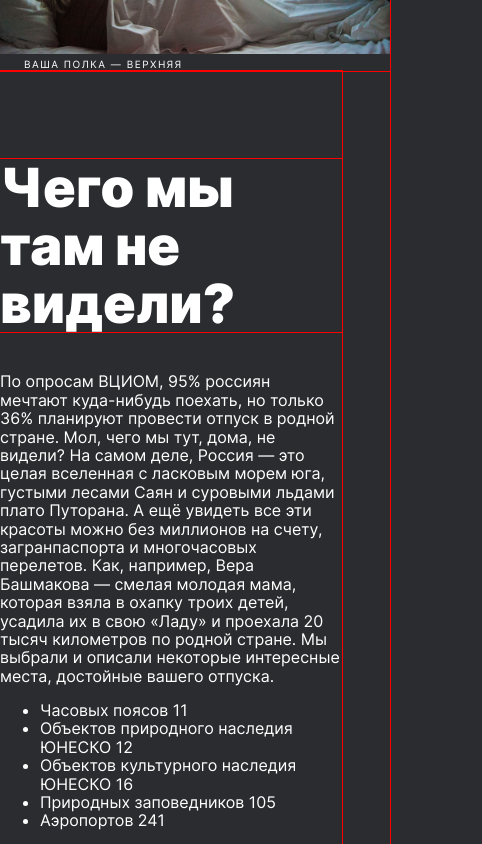
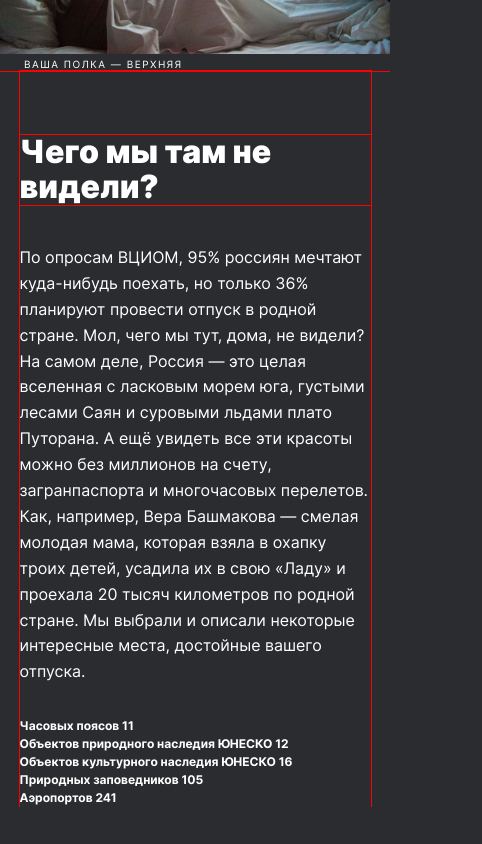
Before and after one commit to kohanniy/russian-travel, a plain HTML site: page index.html in a window 390 px wide. Shown: the part 480-1324 px from the top of the page, 482 px wide, since content can reach past the window. After the commit the page ends 1287 px from the top, so only its background shows below. Drawn offline with Linux system fonts and the light colour scheme.

Commit message:
Complete feature/intro

```diff
--- /dev/null
+++ b/blocks/intro/__fact/intro__fact.css
@@ -0,0 +1,5 @@
+.intro__fact {
+  font-weight: bold;
+  font-size: 12px;
+  line-height: 1.5;
+}
--- /dev/null
+++ b/blocks/intro/__facts/intro__facts.css
@@ -0,0 +1,12 @@
+.intro__facts {
+  max-width: 690px;
+  list-style: none;
+  margin: 0;
+  padding: 0;
+}
+
+@media screen and (max-width: 768px) {
+  .intro__facts {
+    width: 100%;
+  }
+}
--- /dev/null
+++ b/blocks/intro/__text/intro__text.css
@@ -0,0 +1,19 @@
+.intro__text {
+  max-width: 690px;
+  margin: 0;
+  margin-bottom: 32px;
+  font-weight: normal;
+  font-size: 16px;
+  line-height: 1.62;
+}
+
+/* Чтобы абзацы не слиплись, если вдруг в будущем решат добавить еще абзацев */
+.intro__text + .intro__text {
+  margin-top: 20px;
+}
+
+@media screen and (max-width: 768px) {
+  .intro__text {
+    width: 100%;
+  }
+}
--- a/blocks/intro/__title/intro__title.css
+++ b/blocks/intro/__title/intro__title.css
@@ -1,9 +1,28 @@
 .intro__title {
   outline: 1px solid red;
-  width: ;
+  max-width: 690px;
   margin: 0;
   margin-bottom: 40px;
   font-weight: 900;
   font-size: 54px;
   line-height: 1.07;
 }
+
+@media screen and (max-width: 768px) {
+  .intro__title {
+    width: 100%;
+  }
+}
+
+@media screen and (max-width: 720px) {
+  .intro__title {
+    font-size: 40px;
+  }
+}
+
+@media screen and (max-width: 426px) {
+  .intro__title {
+    font-size: 32px;
+    line-height: 1.09;
+  }
+}
--- a/blocks/intro/intro.css
+++ b/blocks/intro/intro.css
@@ -1,10 +1,15 @@
 @import url(./__title/intro__title.css);
+
+@import url(./__text/intro__text.css);
+
+@import url(./__facts/intro__facts.css);
+
+@import url(./__fact/intro__fact.css);
 
 .intro {
   outline: 1px solid red;
-  width: 690px;
+  max-width: 984px;;
   padding-top: 92px;
-  align-self: stretch;
 }
 
 @media screen and (max-width: 1024px) {
@@ -20,7 +25,7 @@
   }
 }
 
-@media screen and (max-width: 375px) {
+@media screen and (max-width: 425px) {
   .intro {
     width: 90%;
     padding-top: 64px;
--- a/blocks/lead/__subtitle/lead__subtitle.css
+++ b/blocks/lead/__subtitle/lead__subtitle.css
@@ -15,9 +15,16 @@
   }
 }
 
-@media screen and (max-width: 724px) {
+@media screen and (max-width: 720px) {
   .lead__subtitle {
     width: 90%;
+    font-size: 20px;
+    line-height: 1.25;
+  }
+}
+
+@media screen and (max-width: 426px) {
+  .lead__subtitle {
     margin-bottom: 40px;
     font-size: 16px;
     line-height: 1.25;
--- a/blocks/lead/__title/lead__title.css
+++ b/blocks/lead/__title/lead__title.css
@@ -9,9 +9,16 @@
   margin-bottom: 32px;
 }
 
-@media screen and (max-width: 724px) {
+@media screen and (max-width: 720px) {
   .lead__title {
-    width: 90%;
+    max-width: 100%;
+    font-size: 60px;
+  }
+}
+
+@media screen and (max-width: 426px) {
+  .lead__title {
+    max-width: 90%;
     font-size: 40px;
     line-height: 1.1;
     margin-bottom: 16px;
--- a/index.html
+++ b/index.html
@@ -32,7 +32,7 @@
     <section class="intro">
         <h2 class="intro__title">Чего мы там не видели?</h2>
         <p class="intro__text">По опросам ВЦИОМ, 95% россиян мечтают куда-нибудь поехать, но только 36% планируют провести отпуск в родной стране. Мол, чего мы тут, дома, не видели? На самом деле, Россия — это целая вселенная с ласковым морем юга, густыми лесами Саян и суровыми льдами плато Путорана. А ещё увидеть все эти красоты можно без миллионов на счету, загранпаспорта и многочасовых перелетов. Как, например, Вера Башмакова — смелая молодая мама, которая взяла в охапку троих детей, усадила их в свою «Ладу» и проехала 20 тысяч километров по родной стране. Мы выбрали и описали некоторые интересные места, достойные вашего отпуска.</p>
-        <ul class="intro-facts">
+        <ul class="intro__facts">
           <li class="intro__fact">Часовых поясов 11</li>
           <li class="intro__fact">Объектов природного наследия ЮНЕСКО 12</li>
           <li class="intro__fact">Объектов культурного наследия ЮНЕСКО 16</li>
@@ -40,7 +40,7 @@
           <li class="intro__fact">Аэропортов 241</li>
         </ul>
     </section>
-    <section class="photo-grid">
+    <!-- <section class="photo-grid">
       <img src="./images/photo-grid-train.jpg" alt="вид из окна поезда" class="photo-grid__pic">
       <img src="./images/photo-grid-atharva-tulsi.jpg" alt="пики гор из самолета" class="photo-grid__pic">
       <img src="./images/photo-grid-tuman.jpg" alt="собака на сене" class="photo-grid__pic">
@@ -69,7 +69,7 @@
           </div>
         </li>
       </ul>
-    </section>
+    </section> -->
   </main>
 </body>
 </html>
```
